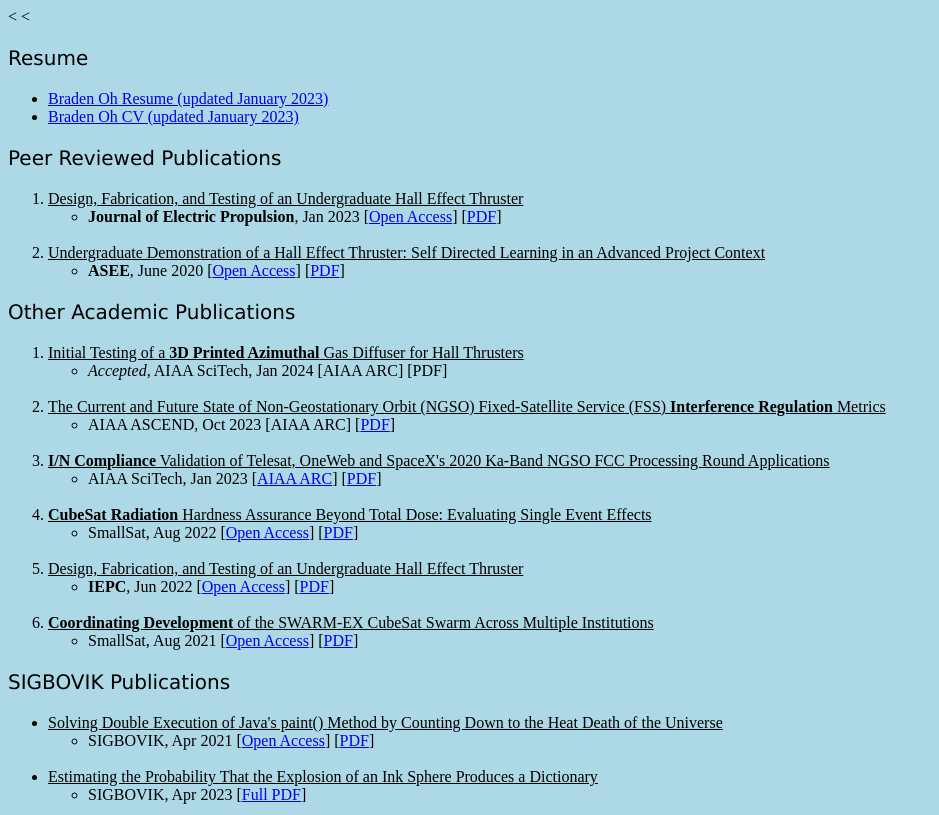
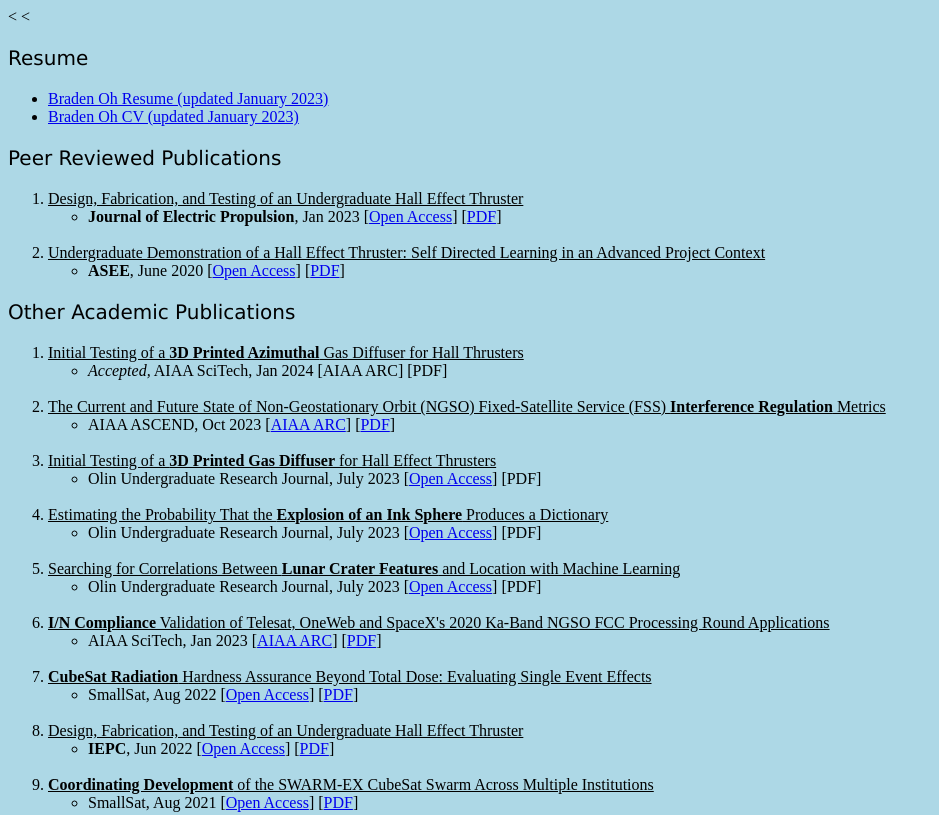
Before and after one commit to VagueSalutations/vaguesalutations.github.io, a plain HTML site: page index.html in a window 1280 px wide. Shown: the top 815 px of the page, without its empty margins (0-939 px from the left). Drawn offline with Linux system fonts and the light colour scheme.

Commit message:
Added OURJ and ASCEND papers

```diff
--- a/index.html
+++ b/index.html
@@ -39,7 +39,25 @@
     <br>
     <li><u>The Current and Future State of Non-Geostationary Orbit (NGSO) Fixed-Satellite Service (FSS) <b>Interference Regulation</b> Metrics</u>
       <ul>
-        <li>AIAA ASCEND, Oct 2023 [AIAA ARC] [<a href="bin/publications/2023_NGSO_Interference_Regulation.pdf">PDF</a>]</li>
+        <li>AIAA ASCEND, Oct 2023 [<a href="https://arc.aiaa.org/doi/epdf/10.2514/6.2023-4671">AIAA ARC</a>] [<a href="bin/publications/2023_NGSO_Interference_Regulation.pdf">PDF</a>]</li>
+      </ul>
+    </li>
+    <br>
+    <li><u>Initial Testing of a <b>3D Printed Gas Diffuser</b> for Hall Effect Thrusters</u>
+      <ul>
+        <li>Olin Undergraduate Research Journal, July 2023 [<a href="https://www.olin.edu/sites/default/files/2023-07/OUR_J%20Vol%201_2023.pdf">Open Access</a>] [PDF]</li>
+      </ul>
+    </li>
+    <br>
+    <li><u>Estimating the Probability That the <b>Explosion of an Ink Sphere</b> Produces a Dictionary</u>
+      <ul>
+        <li>Olin Undergraduate Research Journal, July 2023 [<a href="https://www.olin.edu/sites/default/files/2023-07/OUR_J%20Vol%201_2023.pdf">Open Access</a>] [PDF]</li>
+      </ul>
+    </li>
+    <br>
+    <li><u>Searching for Correlations Between <b>Lunar Crater Features</b> and Location with Machine Learning</u>
+      <ul>
+        <li>Olin Undergraduate Research Journal, July 2023 [<a href="https://www.olin.edu/sites/default/files/2023-07/OUR_J%20Vol%201_2023.pdf">Open Access</a>] [PDF]</li>
       </ul>
     </li>
     <br>
```
